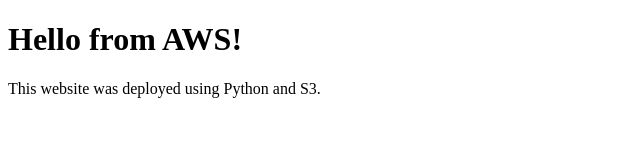
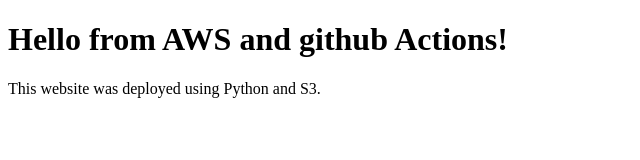
Before and after one commit to poojasdg05-prog/python-demo-, a plain HTML site: page python-demo/website/index.html in a window 1280 px wide. Shown: the whole page, without its empty margins (0-640 px from the left). Drawn offline with Linux system fonts and the light colour scheme.

Commit message:
edited html to deploy using GA workflow

```diff
--- a/python-demo/website/index.html
+++ b/python-demo/website/index.html
@@ -5,7 +5,7 @@
     <title>My AWS Website</title>
 </head>
 <body>
-    <h1>Hello from AWS!</h1>
+    <h1>Hello from AWS and github Actions!</h1>
     <p>This website was deployed using Python and S3.</p>
 </body>
 </html>
```
